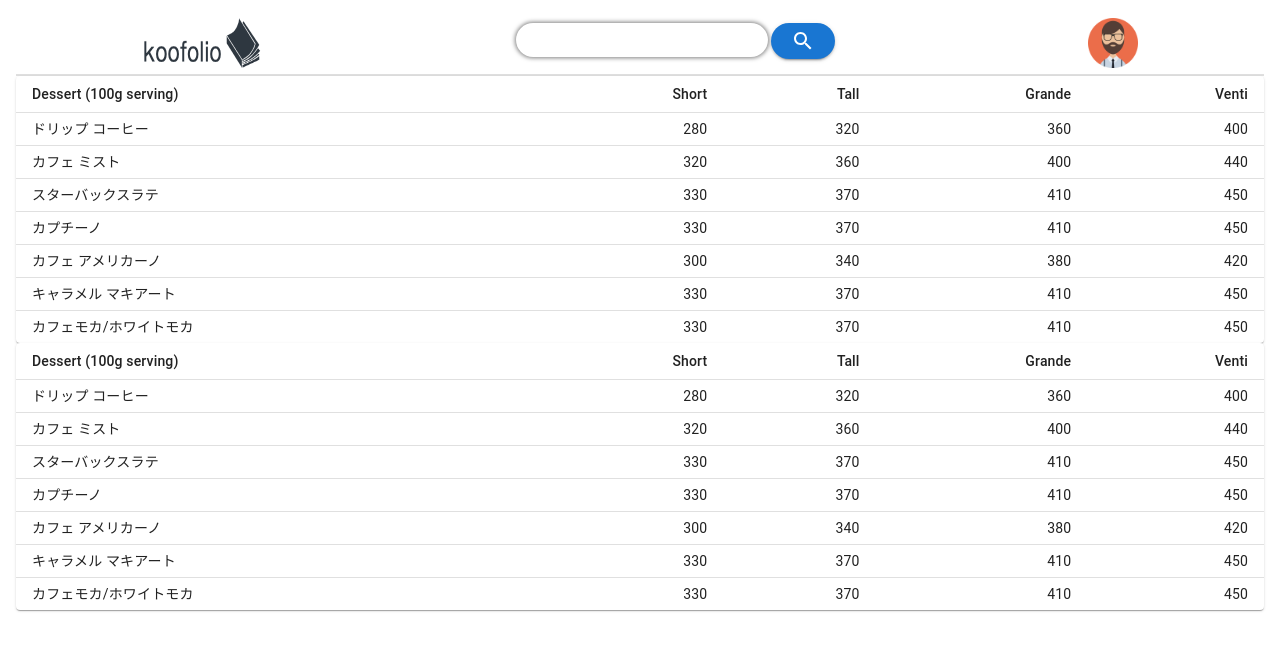
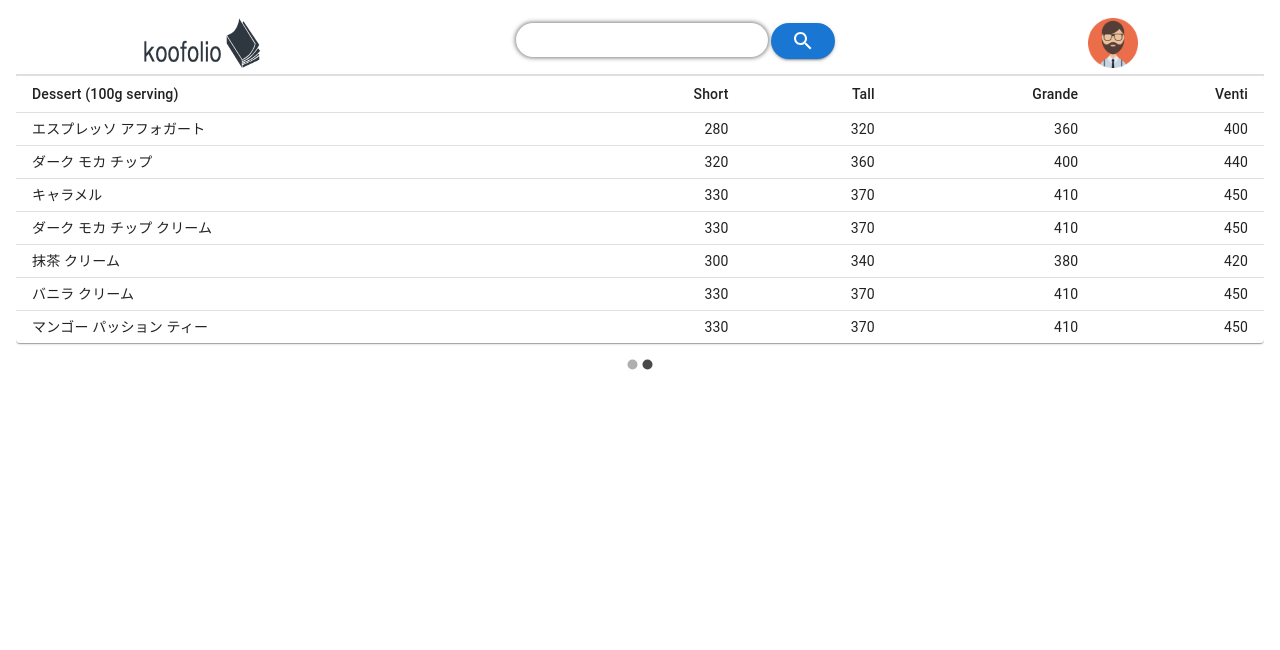
Before and after one commit to kosuke-17/koofolio, a Next.js app in the folder client/: page /coffee in a window 1280 px wide. Shown: the top 650 px of the page. Built offline with nearby package versions, Linux system fonts and the light colour scheme.

Commit message:
carousel追加

```diff
--- a/client/package.json
+++ b/client/package.json
@@ -17,7 +17,8 @@
     "@mui/system": "^5.8.4",
     "next": "12.1.6",
     "react": "18.2.0",
-    "react-dom": "18.2.0"
+    "react-dom": "18.2.0",
+    "react-material-ui-carousel": "^3.4.2"
   },
   "devDependencies": {
     "@testing-library/jest-dom": "^5.16.4",
--- a/client/pages/coffee.tsx
+++ b/client/pages/coffee.tsx
@@ -8,6 +8,7 @@
   TableRow,
 } from "@mui/material";
 import React from "react";
+import Carousel from "react-material-ui-carousel";
 
 function createData(
   name: string,
@@ -38,18 +39,19 @@
     createData("カフェモカ/ホワイトモカ", 330, 370, 410, 450),
   ];
   const row2 = [
-    createData("ドリップ コーヒー", 280, 320, 360, 400),
-    createData("カフェ ミスト", 320, 360, 400, 440),
-    createData("スターバックスラテ", 330, 370, 410, 450),
-    createData("カプチーノ", 330, 370, 410, 450),
-    createData("カフェ アメリカーノ", 300, 340, 380, 420),
-    createData("キャラメル マキアート", 330, 370, 410, 450),
-    createData("カフェモカ/ホワイトモカ", 330, 370, 410, 450),
+    createData("エスプレッソ アフォガート", 280, 320, 360, 400),
+    createData("ダーク モカ チップ", 320, 360, 400, 440),
+    createData("キャラメル", 330, 370, 410, 450),
+    createData("ダーク モカ チップ クリーム", 330, 370, 410, 450),
+    createData("抹茶 クリーム", 300, 340, 380, 420),
+    createData("バニラ クリーム", 330, 370, 410, 450),
+    createData("マンゴー パッション ティー", 330, 370, 410, 450),
   ];
   const rows = [row, row2];
 
   return (
     <div>
+      <Carousel>
         {rows.map((rows) => {
           return (
             <TableContainer component={Paper}>
@@ -87,6 +89,7 @@
             </TableContainer>
           );
         })}
+      </Carousel>
     </div>
   );
 };
```
Also changed, not shown: 2 other files (tests, documents, lock files or other folders). Lines whose indentation alone changed are shown as unchanged.
